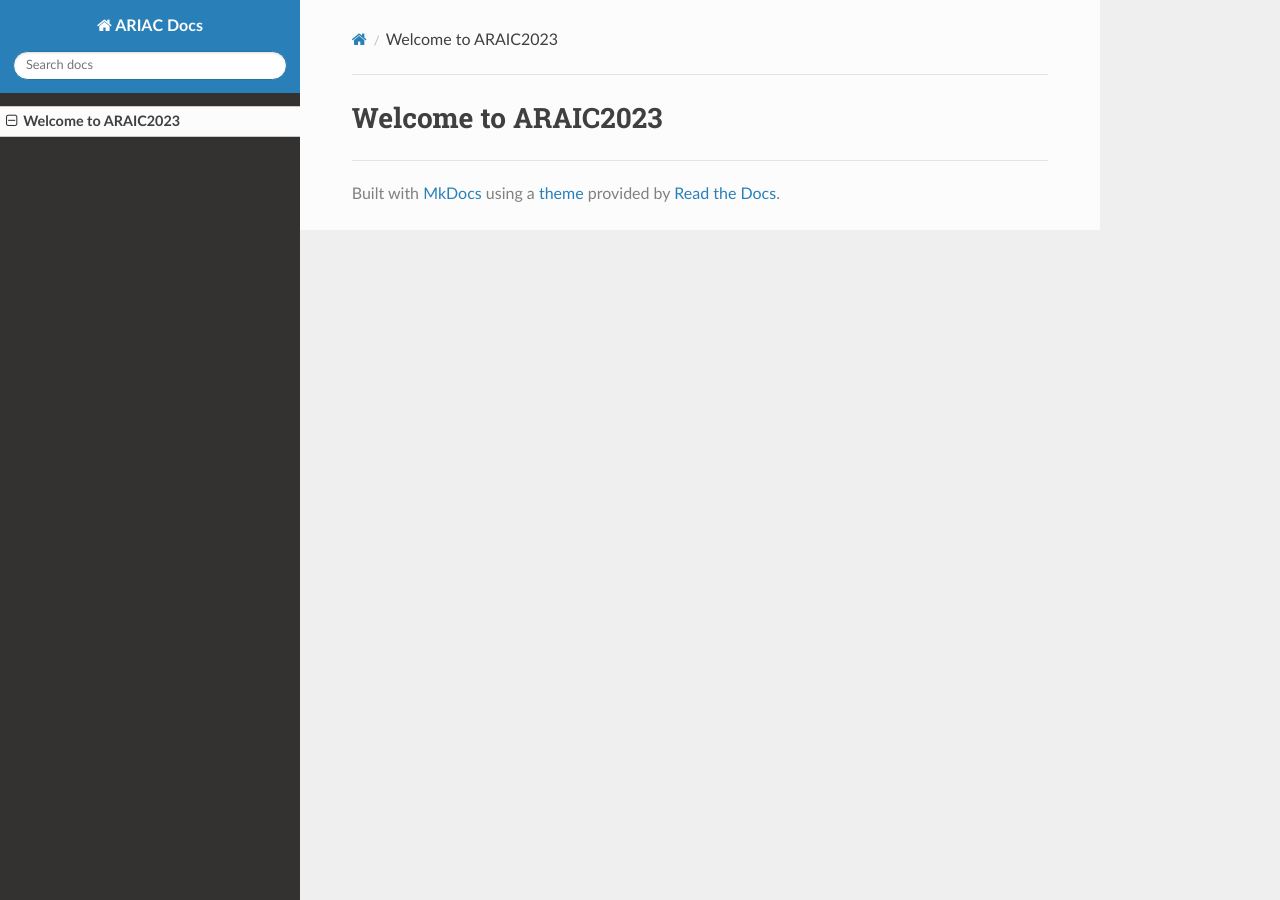
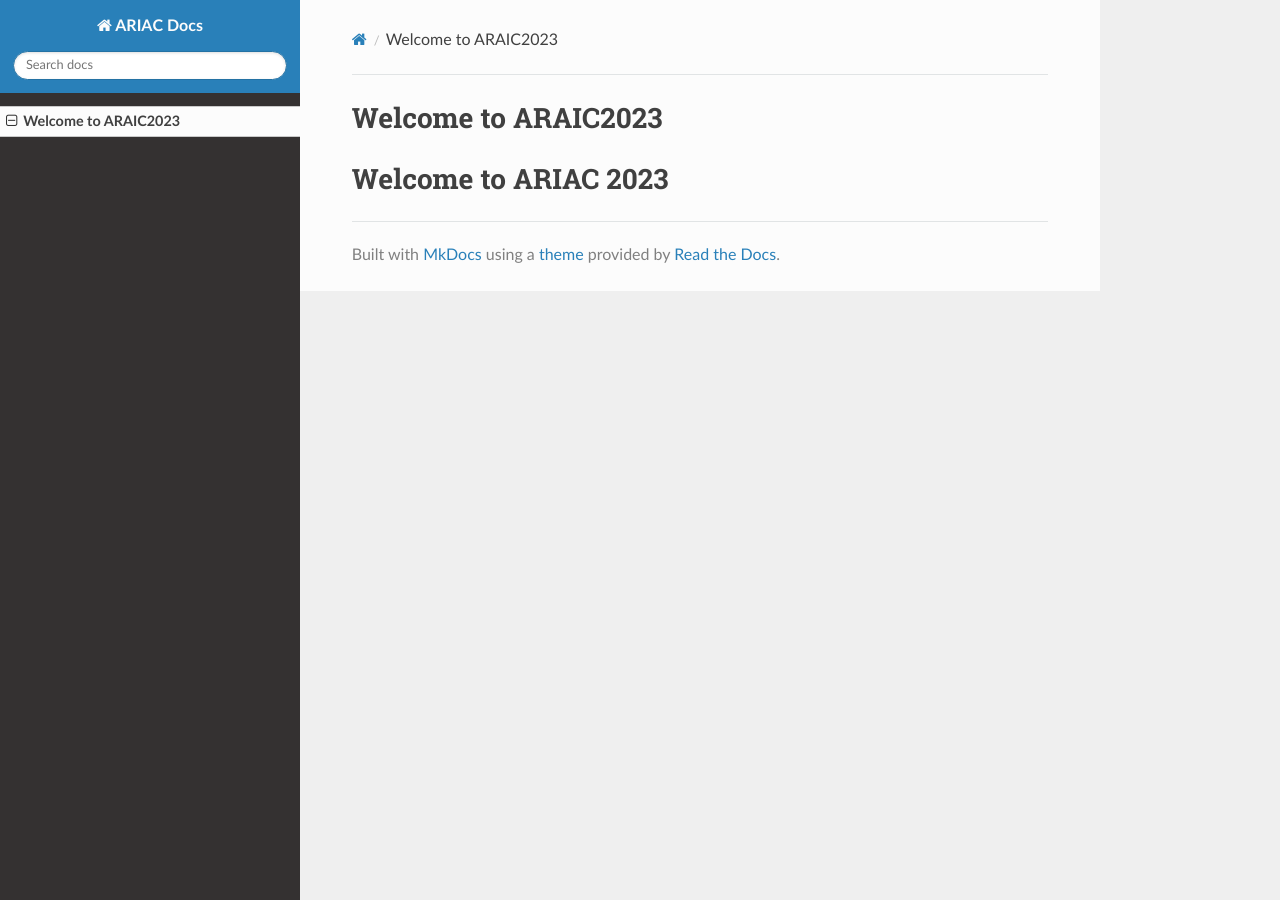
Before and after one commit to jaybrecht/ariac_docs, an MkDocs documentation site: the page built from docs/index.md, in a window 1280 px wide. Built offline with MkDocs 1.6.1, drawn with Linux system fonts in a browser that asks for light colours; nearby versions of some CDN libraries.

Commit message:
added to index.md

```diff
--- a/docs/index.md
+++ b/docs/index.md
@@ -1 +1,3 @@
 {!README.md!}
+
+# Welcome to ARIAC 2023
```
